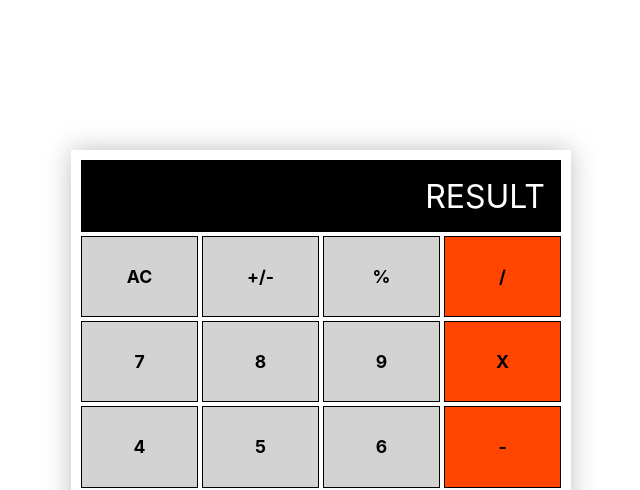
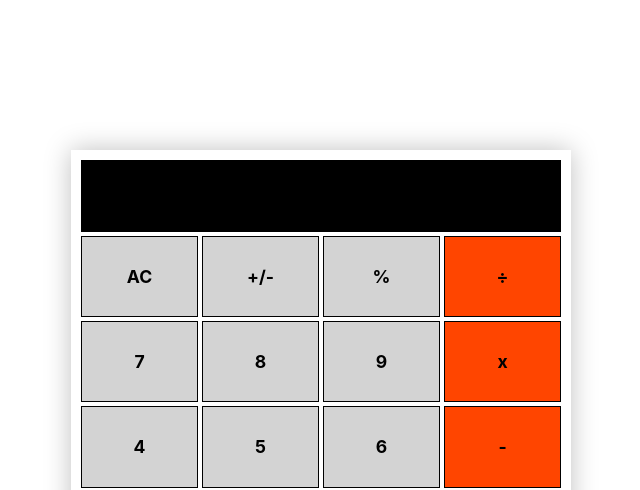
Before and after one commit to jr-cast/mathemagics, a React (Create React App) app: page / in a window 1280 px wide. Shown: the top 490 px of the page, without its empty margins (319-959 px from the left). Built offline with nearby package versions, Linux system fonts and the light colour scheme.

Commit message:
Add calculator functionalities

```diff
--- a/src/components/Calculator.js
+++ b/src/components/Calculator.js
@@ -1,33 +1,60 @@
 import React from 'react';
 import calculate from '../logic/calculate';
-import operate from '../logic/operate';
 
 // eslint-disable-next-line react/prefer-stateless-function
 class Calculator extends React.Component {
+  constructor() {
+    super();
+    this.state = {
+      total: null,
+      next: null,
+      operation: null,
+    };
+    this.compute = this.compute.bind(this);
+  }
+
+  compute(e) {
+    this.setState((state) => (calculate(state, e.target.innerHTML)));
+  }
+
+  keydown() {
+    console.log(this.state);
+  }
+
   render() {
+    const { total, next, operation } = this.state;
+    this.keydown();
     return (
       <div className="main">
         <div className="grid-container">
-          <div className="grid-itemResult"><span>RESULT</span></div>
-          <div className="grid-item">AC</div>
-          <div className="grid-item">+/-</div>
-          <div className="grid-item">%</div>
-          <div className="grid-item operator">/</div>
-          <div className="grid-item">7</div>
-          <div className="grid-item">8</div>
-          <div className="grid-item">9</div>
-          <div className="grid-item operator">X</div>
-          <div className="grid-item">4</div>
-          <div className="grid-item">5</div>
-          <div className="grid-item">6</div>
-          <div className="grid-item operator">-</div>
-          <div className="grid-item">1</div>
-          <div className="grid-item">2</div>
-          <div className="grid-item">3</div>
-          <div className="grid-item operator">+</div>
-          <div className="grid-zero">0</div>
-          <div className="grid-item">.</div>
-          <div className="grid-item operator">=</div>
+          <div className="grid-itemResult">
+            <span>
+              {total}
+
+              {operation}
+
+              {next}
+            </span>
+          </div>
+          <div role="button" className="grid-item" onKeyDown={this.keydown} tabIndex={0} onClick={this.compute}>AC</div>
+          <div role="button" className="grid-item" onKeyDown={this.keydown} tabIndex={0} onClick={this.compute}>+/-</div>
+          <div role="button" className="grid-item" onKeyDown={this.keydown} tabIndex={0} onClick={this.compute}>%</div>
+          <div role="button" className="grid-item operator" onKeyDown={this.keydown} tabIndex={0} onClick={this.compute}>÷</div>
+          <div role="button" className="grid-item" onKeyDown={this.keydown} tabIndex={0} onClick={this.compute}>7</div>
+          <div role="button" className="grid-item" onKeyDown={this.keydown} tabIndex={0} onClick={this.compute}>8</div>
+          <div role="button" className="grid-item" onKeyDown={this.keydown} tabIndex={0} onClick={this.compute}>9</div>
+          <div role="button" className="grid-item operator" onKeyDown={this.keydown} tabIndex={0} onClick={this.compute}>x</div>
+          <div role="button" className="grid-item" onKeyDown={this.keydown} tabIndex={0} onClick={this.compute}>4</div>
+          <div role="button" className="grid-item" onKeyDown={this.keydown} tabIndex={0} onClick={this.compute}>5</div>
+          <div role="button" className="grid-item" onKeyDown={this.keydown} tabIndex={0} onClick={this.compute}>6</div>
+          <div role="button" className="grid-item operator" onKeyDown={this.keydown} tabIndex={0} onClick={this.compute}>-</div>
+          <div role="button" className="grid-item" onKeyDown={this.keydown} tabIndex={0} onClick={this.compute}>1</div>
+          <div role="button" className="grid-item" onKeyDown={this.keydown} tabIndex={0} onClick={this.compute}>2</div>
+          <div role="button" className="grid-item" onKeyDown={this.keydown} tabIndex={0} onClick={this.compute}>3</div>
+          <div role="button" className="grid-item operator" onKeyDown={this.keydown} tabIndex={0} onClick={this.compute}>+</div>
+          <div role="button" className="grid-zero" onKeyDown={this.keydown} tabIndex={0} onClick={this.compute}>0</div>
+          <div role="button" className="grid-item" onKeyDown={this.keydown} tabIndex={0} onClick={this.compute}>.</div>
+          <div role="button" className="grid-item operator" onKeyDown={this.keydown} tabIndex={0} onClick={this.compute}>=</div>
         </div>
       </div>
     );
```
